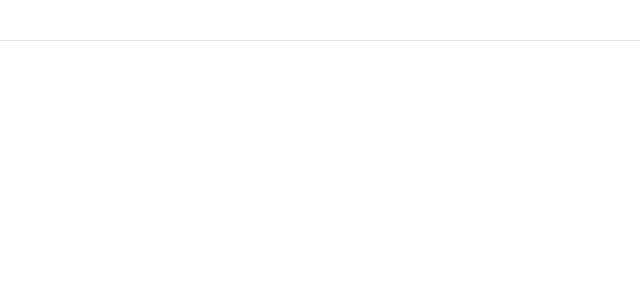
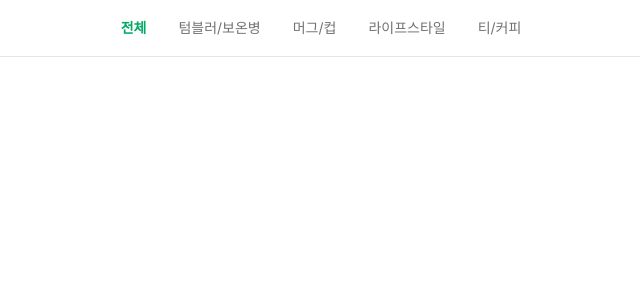
Before and after one commit to spharos6th-colorful/FE-colorful-starbucks, a Next.js app: page /products in a window 1280 px wide. Shown: the top 300 px of the page, without its empty margins (319-959 px from the left). Built offline with nearby package versions, Linux system fonts and the light colour scheme.

Commit message:
🐛 fix: categoryTopLayout에서, categoryTopTabBar로 카테고리탑 탭바 이름 변경

```diff
--- a/src/app/(main)/(products)/products/page.tsx
+++ b/src/app/(main)/(products)/products/page.tsx
@@ -1,19 +1,25 @@
 import React from 'react';
 
-import ProductCategoryTopLayout from '@/components/layouts/ProductCategoryTopLayout';
+import { SearchParamsType } from '@/data/productDummy/productSearchTypes';
+import ProductCategoryTopTabBar from '@/components/layouts/ProductCategoryTopTabBar';
 
-type SearchParams = Promise<{ category?: string }>;
+type SearchParams = Promise<SearchParamsType>;
 
 export default async function ProductsPage(props: { searchParams: SearchParams }) {
   const searchParams = await props.searchParams;
-  const currentCategory = searchParams.category || 'all';
+  const topCategoryId = searchParams.topCategoryId || '1';
+
+  const filteredParams: Record<string, string | string[] | undefined> = {};
+
+  Object.entries(searchParams).forEach(([key, value]) => {
+    filteredParams[key] = value;
+  });
+
   return (
-    // 가장 큰 속성에는 대부분 스타일은 뺀다.(안에 있는걸 줄이면 됨)
     <main>
-      <ProductCategoryTopLayout initialCategory={currentCategory} />
+      <ProductCategoryTopTabBar initialCategory={topCategoryId} />
       {/* 상품 소분류 카테고리 및 옵션들이 들어갈 예정 */}
-      {/* 상품 리스트 나타낼 페에지가 들어갈 예정 */}
-      {/* <ProductList categoryId={activeCategoryId} /> */}
+      {/* 상품 리스트 나타낼 페이지가 들어갈 예정 */}
     </main>
   );
 }
--- a/src/components/layouts/ProductCategoryTopLayout.tsx
+++ b/src/components/layouts/ProductCategoryTopTabBar.tsx
@@ -3,7 +3,7 @@ import React from 'react';
 
 import CategoryContent from '../modules/product/CategoryContent';
 
-export default function ProductCategoryTopLayout({ initialCategory }: { initialCategory: string }) {
+export default function ProductCategoryTopTabBar({ initialCategory }: { initialCategory: string }) {
   return (
     <div className='w-full border-b boarder-stroke-100 flex justify-center'>
       <div className='max-w-3xl w-full'>
--- a/src/components/modules/product/CategoryContent.tsx
+++ b/src/components/modules/product/CategoryContent.tsx
@@ -11,17 +11,17 @@ export default function CategoryContent({ initialCategory }: { initialCategory:
   const currentCategoryCode = initialCategory;
 
   const handleCategoryClick = (category: ProductCategoryTopType) => {
-    router.push(`?category=${category.code}`, { scroll: false });
+    router.push(`?topCategoryId=${category.topCategoryId}`, { scroll: false });
   };
 
   return (
     <div className='flex justify-center'>
       <div className='flex overflow-x-auto hide-scrollbar'>
         {sampleCategories.map((category) => (
-          <div key={category.code} className='flex-shrink-0'>
+          <div key={category.topCategoryId} className='flex-shrink-0'>
             <ProductCategoryTop
-              name={category.name}
-              isActive={currentCategoryCode === category.code}
+              name={category.categoryName}
+              isActive={currentCategoryCode === category.topCategoryId.toString()}
               onClick={() => handleCategoryClick(category)}
             />
           </div>
```
